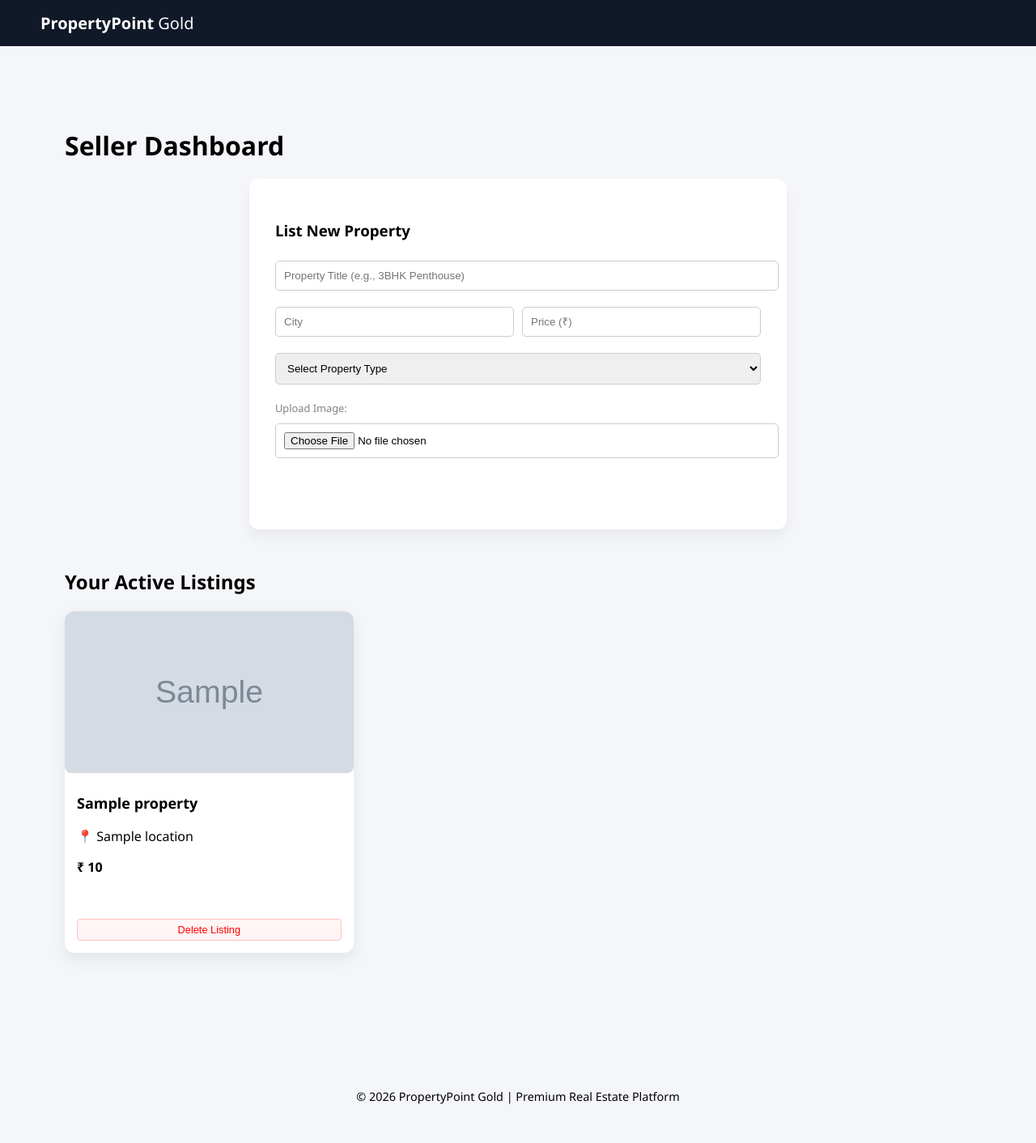
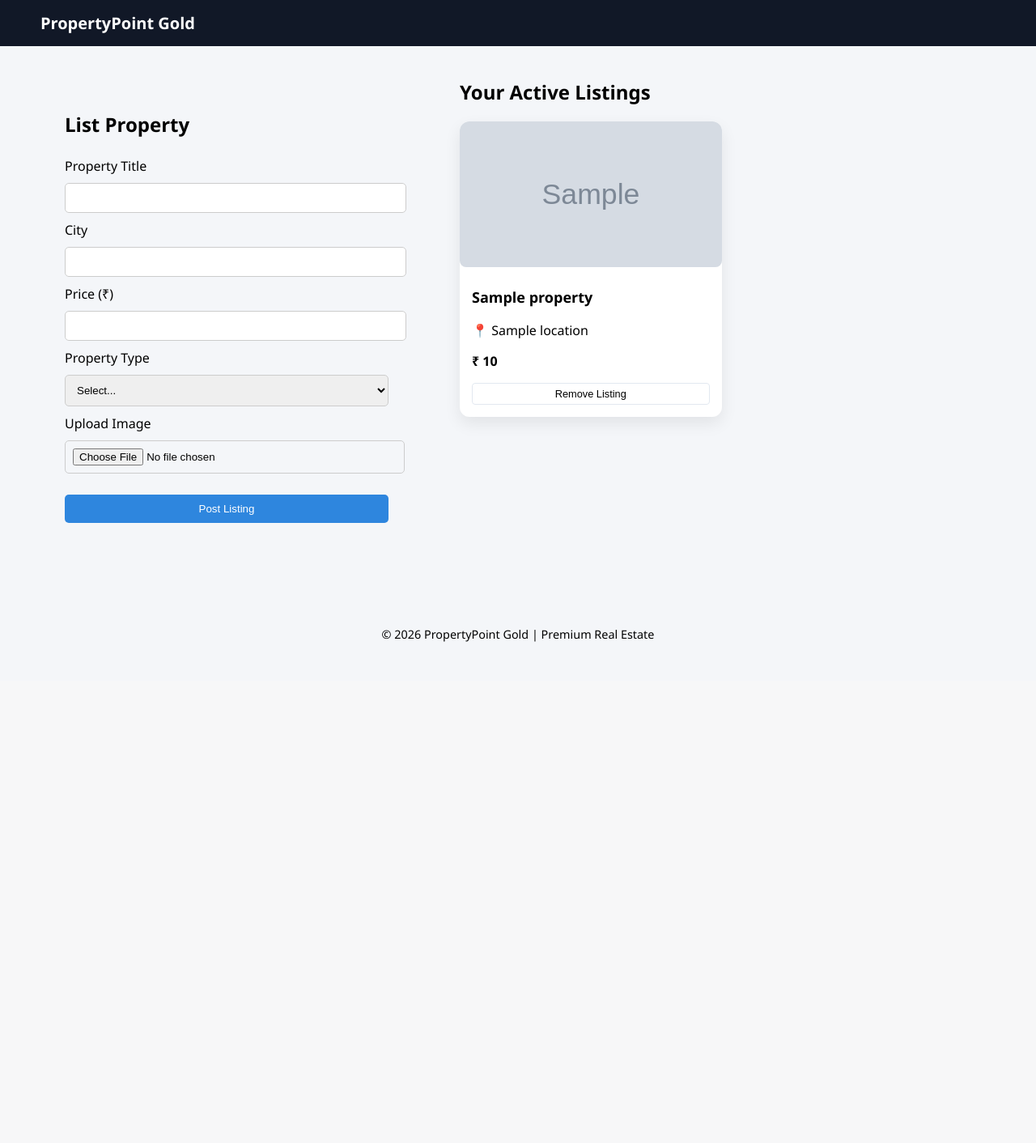
Before and after one commit to senseofomar/PropertyPoint, a Flask app: template PropertyPoint/templates/seller.html in a window 1280 px wide. Shown: the whole page at 81% size. After the commit the page ends 793 px from the top, so only its background shows below. Run offline with Flask 3, Linux system fonts and the light colour scheme; the template is opened without the code that fills it: most values are stand-ins (such as "Sample title", 1, 10 or a date in 2020); grey boxes marked "Sample" are stand-in pictures; parts of the project's set-up code (start-up, migrations or seed data) failed here and were passed over.

Commit message:
time to make it shine

```diff
--- a/PropertyPoint/templates/layout.html
+++ b/PropertyPoint/templates/layout.html
@@ -3,17 +3,16 @@
 <head>
     <title>{% block title %}PropertyPoint Gold{% endblock %}</title>
     <link rel="stylesheet" href="{{ url_for('static', filename='style.css') }}">
-    <link href="https://fonts.googleapis.com/css2?family=Inter:wght@300;400;500;600;700&display=swap" rel="stylesheet">
 </head>
 <body>
 
 <nav class="main-nav">
-    <div class="logo">PropertyPoint <span style="color: var(--primary); font-weight: 300;">Gold</span></div>
+    <div class="logo">PropertyPoint Gold</div>
     <div class="nav-links">
         {% if session.get('user') %}
-            <span style="color: var(--text-muted); margin-right: 15px;">Welcome, <strong style="color: var(--text-main);">{{ session['user'] }}</strong></span>
-            <span class="badge" style="background: #f1f5f9; color: var(--text-main); border: 1px solid #e2e8f0; margin-right: 15px;">{{ session['role'] }}</span>
-            <a href="/logout" class="logout-btn">Logout</a>
+            <span style="color: var(--text-muted);">Welcome, <strong style="color: var(--text-main);">{{ session['user'] }}</strong></span>
+            <span class="badge" style="background: var(--bg-page); border: 1px solid var(--border); color: var(--text-main);">{{ session['role'] }}</span>
+            <a href="/logout" class="btn-small">Logout</a>
         {% endif %}
     </div>
 </nav>
@@ -21,11 +20,11 @@
 {% with messages = get_flashed_messages() %}
   {% if messages %}
     <div id="flash-modal" class="modal-overlay active">
-        <div class="modal-content">
-            <div class="modal-icon" style="font-size: 3rem; margin-bottom: 15px;">✨</div>
-            <h2 style="color: var(--text-main); margin: 0 0 10px 0;">Success</h2>
-            <p style="color: var(--text-muted); margin-bottom: 25px; line-height: 1.5;">{{ messages[0] }}</p>
-            <button onclick="document.getElementById('flash-modal').classList.remove('active')" class="btn-primary">Continue</button>
+        <div class="modal-content" style="text-align: center;">
+            <div style="font-size: 3rem; margin-bottom: 1rem;">✓</div>
+            <h2 style="margin-top: 0;">Success</h2>
+            <p style="color: var(--text-muted); margin-bottom: 2rem;">{{ messages[0] }}</p>
+            <button onclick="document.getElementById('flash-modal').classList.remove('active')">Continue</button>
         </div>
     </div>
   {% endif %}
@@ -35,8 +34,8 @@
     {% block content %}{% endblock %}
 </div>
 
-<footer style="text-align: center; padding: 3rem; color: var(--text-muted); font-size: 0.9rem; margin-top: 40px; border-top: 1px solid var(--border);">
-    © 2026 PropertyPoint Gold | Premium Real Estate Platform
+<footer style="text-align: center; padding: 3rem; color: var(--text-muted); font-size: 0.9rem; border-top: 1px solid var(--border);">
+    © 2026 PropertyPoint Gold | Premium Real Estate
 </footer>
 
 {% block scripts %}{% endblock %}
--- a/PropertyPoint/templates/seller.html
+++ b/PropertyPoint/templates/seller.html
@@ -1,55 +1,54 @@
 {% extends "layout.html" %}
-
 {% block title %}Seller Dashboard{% endblock %}
 
 {% block content %}
-<div class="container">
-    <h1 style="margin-bottom: 20px;">Seller Dashboard</h1>
+<div style="display: flex; gap: 3rem; align-items: flex-start;">
 
-    <div class="seller-form" style="max-width: 600px; margin: 0 auto 3rem auto; background: white; padding: 2rem; border-radius: 12px; box-shadow: 0 10px 15px rgba(0,0,0,0.05);">
-        <h3 style="margin-bottom: 15px;">List New Property</h3>
+    <div style="background: var(--surface); padding: 2.5rem; border-radius: 12px; border: 1px solid var(--border); width: 400px; flex-shrink: 0; position: sticky; top: 100px;">
+        <h2 style="margin-top: 0; margin-bottom: 1.5rem;">List Property</h2>
         <form method="POST" enctype="multipart/form-data">
-            <input type="text" name="title" placeholder="Property Title (e.g., 3BHK Penthouse)" required>
-            <div style="display: flex; gap: 10px;">
-                <input type="text" name="location" placeholder="City" required>
-                <input type="number" name="price" placeholder="Price (₹)" required>
-            </div>
+            <label>Property Title</label>
+            <input type="text" name="title" required>
+
+            <label>City</label>
+            <input type="text" name="location" required>
+
+            <label>Price (₹)</label>
+            <input type="number" name="price" required>
+
+            <label>Property Type</label>
             <select name="type" required>
-                <option value="" disabled selected>Select Property Type</option>
-                <option>Apartment</option>
-                <option>Villa</option>
-                <option>Commercial Office</option>
-                <option>Plot</option>
-                <option>Penthouse</option>
-                <option>Farmhouse</option>
+                <option value="" disabled selected>Select...</option>
+                <option>Apartment</option><option>Villa</option><option>Commercial Office</option>
+                <option>Plot</option><option>Penthouse</option><option>Farmhouse</option>
             </select>
-            <label style="font-size: 0.8rem; color: gray; display: block; margin-top: 10px;">Upload Image:</label>
-            <input type="file" name="image" accept="image/*" required>
-            <button type="submit" class="book-btn" style="margin-top: 15px; background: var(--primary);">Post Property</button>
+
+            <label>Upload Image</label>
+            <input type="file" name="image" accept="image/*" required style="padding: 9px;">
+
+            <button type="submit" style="margin-top: 1rem;">Post Listing</button>
         </form>
     </div>
 
-    <h2 style="margin-bottom: 20px;">Your Active Listings</h2>
-    <div class="property-grid">
+    <div style="flex-grow: 1;">
+        <h2 style="margin-top: 0;">Your Active Listings</h2>
+        <div class="property-grid" style="grid-template-columns: repeat(auto-fill, minmax(280px, 1fr));">
             {% for p in properties %}
             <div class="card" id="my-property-{{ p['id'] }}">
                 {% if p['img_url'] %}
-                <img src="{{ url_for('static', filename='uploads/' + p['img_url']) }}" style="width:100%; height:200px; object-fit:cover;">
+                    <img src="{{ url_for('static', filename='uploads/' + p['img_url']) }}">
                 {% else %}
-                <img src="https://images.unsplash.com/photo-1502672260266-1c1ef2d93688" style="width:100%; height:200px; object-fit:cover;">
+                    <img src="https://images.unsplash.com/photo-1502672260266-1c1ef2d93688">
                 {% endif %}
                 <div class="card-content">
                     <h3>{{ p['title'] }}</h3>
                     <p>📍 {{ p['location'] }}</p>
                     <p class="price">₹ {{ "{:,}".format(p['price']) }}</p>
-                <span class="badge" style="background: var(--primary);">{{ p['type'] }}</span>
-
-                <button onclick="deleteMyProperty({{ p['id'] }})" class="btn-small" style="color:red; margin-top:15px; background: #fff5f5; border: 1px solid #ffc1c1; width: 100%;">
-                    Delete Listing
-                </button>
+                    <button onclick="deleteMyProperty({{ p['id'] }})" class="btn-small" style="color: var(--danger); width: 100%;">Remove Listing</button>
                 </div>
             </div>
             {% endfor %}
+        </div>
     </div>
 </div>
 {% endblock %}
@@ -57,19 +56,10 @@
 {% block scripts %}
 <script>
 function deleteMyProperty(id) {
-    if(confirm("Are you sure you want to permanently remove this listing?")) {
-        fetch(`/seller/delete/${id}`, { method: 'POST' })
-        .then(r => r.json())
-        .then(data => {
-            if(data.success) {
-                const element = document.getElementById(`my-property-${id}`);
-                element.style.opacity = '0';
-                setTimeout(() => element.remove(), 300);
-            } else {
-                alert("Failed to delete the property.");
-            }
-        })
-        .catch(err => console.error("Error:", err));
+    if(confirm("Remove this listing permanently?")) {
+        fetch(`/seller/delete/${id}`, { method: 'POST' }).then(r => r.json()).then(data => {
+            if(data.success) { document.getElementById(`my-property-${id}`).remove(); }
+        });
     }
 }
 </script>
```
Also changed, not shown: PropertyPoint/templates/my_bookings.html (+7 -23 lines). Lines whose indentation alone changed are shown as unchanged.
